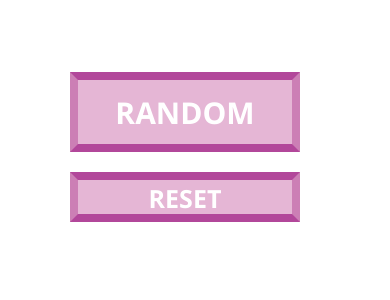
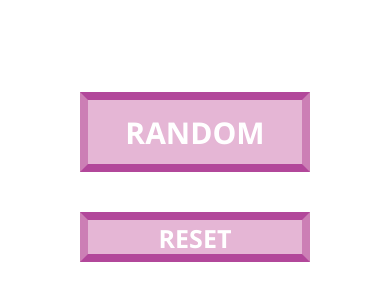
Before and after one commit to hilarylewis92/color-changer-1, a plain HTML site: page index.html in a window 390 px wide. Shown: the part 178-478 px from the top of the page. Drawn offline with nearby package versions, Linux system fonts and the light colour scheme.

Commit message:
Final commit

```diff
--- a/css/styles.css
+++ b/css/styles.css
@@ -14,7 +14,7 @@ body {
   border-color: #B2479A #CC7FB5;
   height: 80px;
   width: 230px;
-  margin-right: 20px;
+  margin: 20px;
 }
 
 .btn:hover {
@@ -25,7 +25,7 @@ body {
 @media screen and (max-width: 503px) {
   .btn-responsive {
     height: 50px;
-    margin-top: 20px;
+    margin: 20px;
     font-size: 25px;
   }
 }
--- a/index.html
+++ b/index.html
@@ -1,11 +1,10 @@
 <!DOCTYPE html>
 <html>
   <head>
-    <meta charset="utf-8">
     <link rel="stylesheet" href="./css/reset.css" media="screen" title="no title">
     <link rel="stylesheet" href="./css/styles.css" media="screen" title="no title">
     <link href="https://fonts.googleapis.com/css?family=Open+Sans:700" rel="stylesheet">
-    <title>color-changer</title>
+    <title>Color Changer</title>
   </head>
 
   <body>
```
Also changed, not shown: scripts.js (+0 -12 lines).
